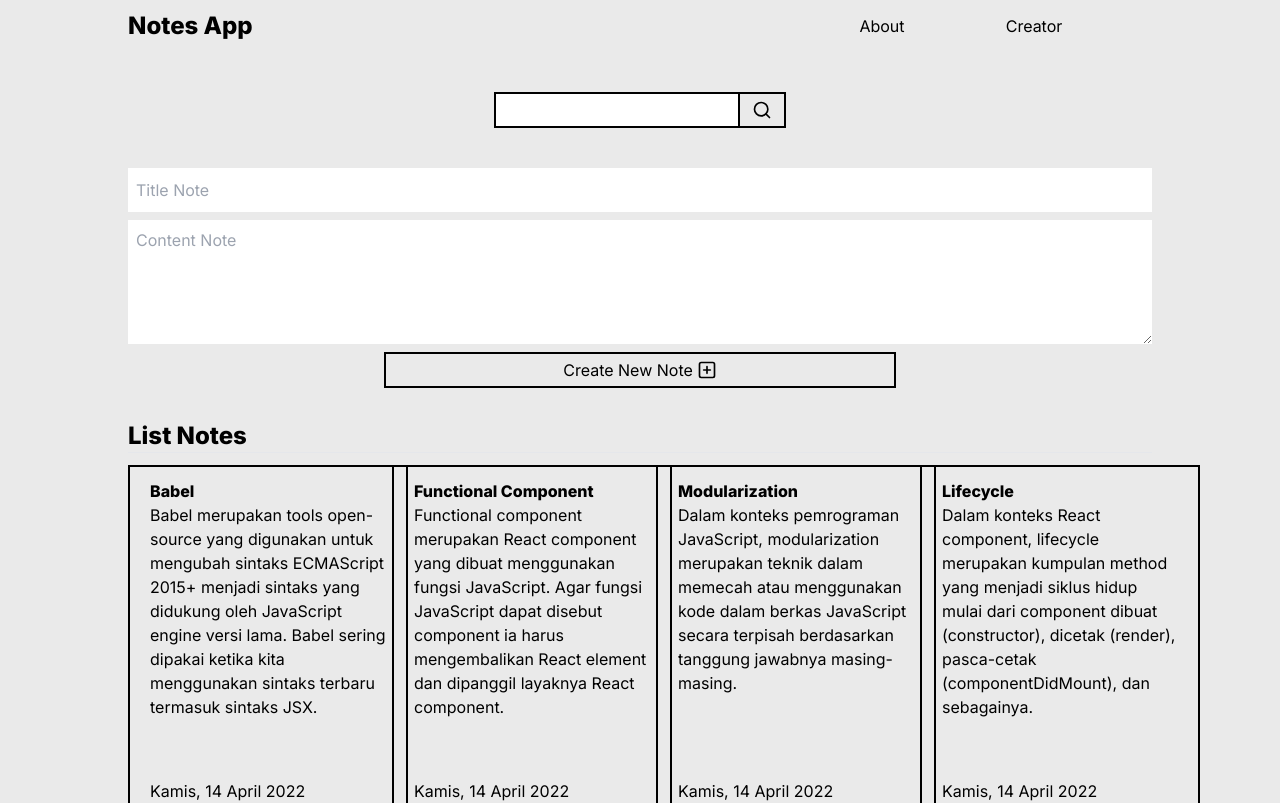
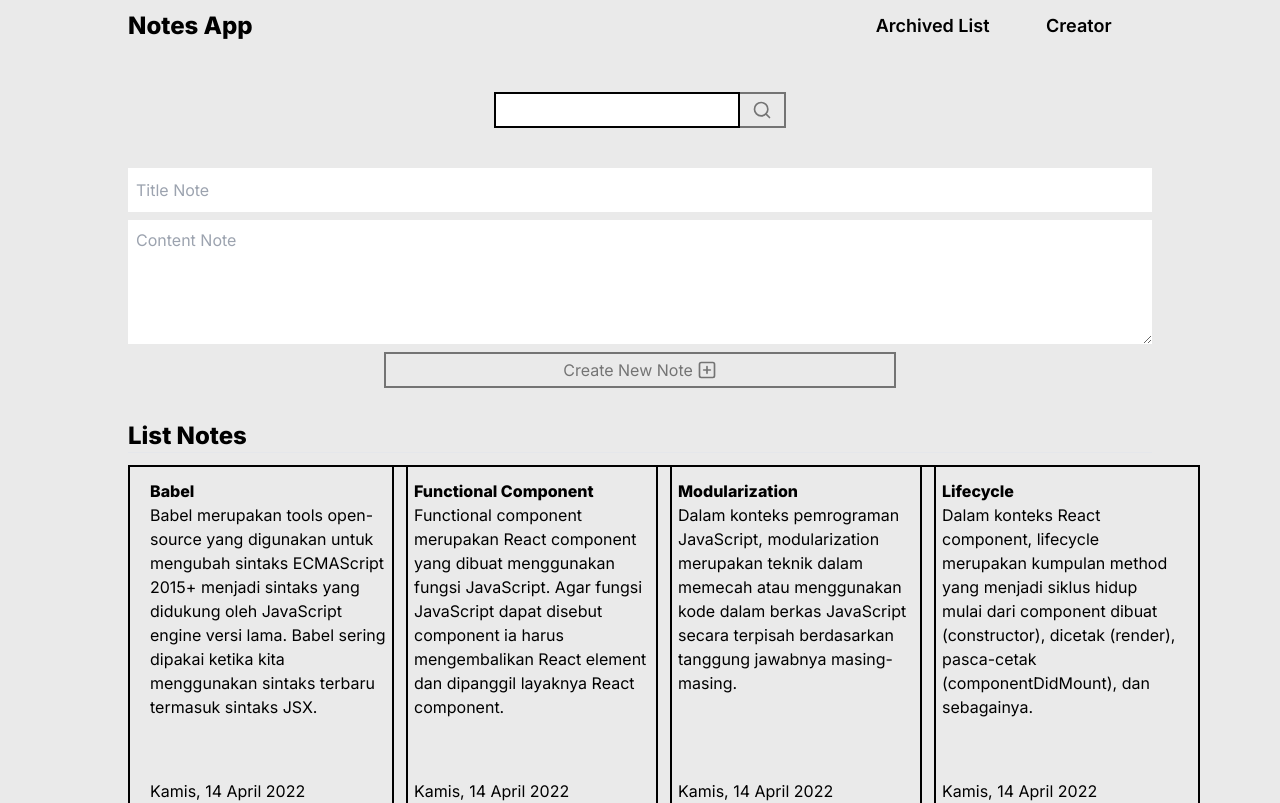
Before and after one commit to dennyzain/submission-notes-app, a React (Vite) app: page / in a window 1280 px wide. Shown: the top 803 px of the page. Built offline with nearby package versions, Linux system fonts and the light colour scheme.

Commit message:
feat: list archived and search results

```diff
--- a/src/App.jsx
+++ b/src/App.jsx
@@ -10,8 +10,7 @@ export default function App() {
   const [content, setContent] = useState('');
   const [search, setSearch] = useState('');
   const [notes, setNotes] = useState(getInitialData());
-  const [archive, setArchive] = useState([]);
-  const [isArchiveList, setIsArchiveList] = useState(false);
+  const [isArchivedList, setArchivedList] = useState(false);
 
   const handleContent = ({ currentTarget }) => setContent(currentTarget.value);
   const handleTitle = ({ currentTarget }) => setTitle(currentTarget.value);
@@ -21,45 +20,49 @@ export default function App() {
     const newNotes = notes.filter((note) => note.id !== id);
     setNotes(newNotes);
   };
+
   const handleArchive = (id) => {
-    console.log(id);
-    console.log(setIsArchiveList);
-    console.log(search);
+    const data = notes.filter((note) => {
+      if (note.id === id) {
+        note.archived = true;
+      }
+      return note;
+    });
+    setNotes(data);
   };
+  const handleArchivedList = () => setArchivedList(!isArchivedList);
   const onSubmit = () => {
-    const createNewNotes = {
+    const createNewNote = {
       id: Date.now(),
       title,
       body: content,
       createdAt: new Date().toISOString(),
       archived: false,
     };
-    const newNotes = [...notes, createNewNotes];
+    const newNotes = [...notes, createNewNote];
     setNotes(newNotes);
     setTitle('');
     setContent('');
   };
-  const onSearch = () => {
-    console.log('sdads');
-  };
+  const onSearch = () => null;
 
   return (
-    <Layout>
-      <SearchForm handleSearch={handleSearch} onSearch={onSearch} />
+    <Layout handleArchivedList={handleArchivedList} isArchivedList={isArchivedList}>
+      <SearchForm handleSearch={handleSearch} onSearch={onSearch} disabled={search.length === 0} />
       <NoteForm
         title={title}
         content={content}
         setContent={handleContent}
         setTitle={handleTitle}
         onSubmit={onSubmit}
+        disabled={!(title && content)}
       />
       <ListNotes
         notes={notes}
-        archive={archive}
+        search={search}
         handleDelete={handleDelete}
         handleArchive={handleArchive}
-        setArchive={setArchive}
-        isArchiveList={isArchiveList}
+        isArchivedList={isArchivedList}
       />
     </Layout>
   );
--- a/src/components/molecules/CardNote.jsx
+++ b/src/components/molecules/CardNote.jsx
@@ -19,6 +19,7 @@ export default function CardNote({
         <p>{showFormattedDate(createdAt)}</p>
       </div>
       <div className="flex col-span-2 row-start-3 items-center justify-around">
+        { handleArchive && (
         <button
           type="button"
           onClick={() => handleArchive(id)}
@@ -26,6 +27,7 @@ export default function CardNote({
         >
           <p>Archive</p>
         </button>
+        )}
         <button
           type="button"
           onClick={() => handleDelete(id)}
--- a/src/components/organisms/Header.jsx
+++ b/src/components/organisms/Header.jsx
@@ -1,12 +1,18 @@
 import React from 'react';
 
-export default function Header() {
+export default function Header({ handleArchivedList, isArchivedList }) {
   return (
     <header>
-      <nav className="list-none navbar">
+      <nav className="grid
+    justify-center
+    items-center
+    py-[10px]
+    grid-cols-[2fr_1fr_1fr]
+    xl:grid-cols-[5fr_1fr_1fr]"
+      >
         <h1>Notes App</h1>
-        <li>About</li>
-        <li>Creator</li>
+        <button type="button" className="font-semibold text-sm lg:text-lg" onClick={handleArchivedList}>{!isArchivedList ? 'Archived List' : 'Notes List'}</button>
+        <button type="button" className="font-semibold text-sm lg:text-lg">Creator</button>
       </nav>
     </header>
   );
--- a/src/components/organisms/ListNotes.jsx
+++ b/src/components/organisms/ListNotes.jsx
@@ -3,22 +3,60 @@ import EmptyNotes from '../atoms/EmptyNotes';
 import CardNote from '../molecules/CardNote';
 
 export default function ListNotes({
-  isArchiveList, archive, notes, handleArchive, handleDelete,
+  isArchivedList, notes, handleArchive, handleDelete, search,
 }) {
-  if (isArchiveList) {
+  const archived = notes.filter((note) => note.archived === true);
+  if (isArchivedList && search.length === 0) {
     return (
       <div className="py-8">
         <h1>List Archived Notes</h1>
         <hr />
-        {archive.length > 0 ? (
+        {archived.length > 0 ? (
           <div className="grid grid-cols-1 sm:grid-cols-2 lg:grid-cols-3 xl:grid-cols-4 gap-8 pt-3">
-            {archive.map((note) => (
+            {archived.map((note) => (
               <CardNote
                 key={note.id}
-                handleArchive={handleArchive}
                 handleDelete={handleDelete}
                 {...note}
               />
+            ))}
+          </div>
+        ) : (
+          <EmptyNotes />
+        )}
+      </div>
+    );
+  }
+  if (search) {
+    const filterSearch = notes.filter((note) => note.title.toLowerCase().indexOf(search.toLowerCase()) !== -1);
+    return (
+      <div className="py-8">
+        <h1>
+          Result
+          {' '}
+          {search}
+          {' '}
+          :
+        </h1>
+        <hr />
+        {filterSearch.length > 0 ? (
+          <div className="grid grid-cols-1 sm:grid-cols-2 lg:grid-cols-3 xl:grid-cols-4 gap-8 pt-3">
+            {filterSearch.map((note) => (
+              note.archived === true
+                ? (
+                  <CardNote
+                    key={note.id}
+                    handleDelete={handleDelete}
+                    {...note}
+                  />
+                ) : (
+                  <CardNote
+                    key={note.id}
+                    handleDelete={handleDelete}
+                    handleArchive={handleArchive}
+                    {...note}
+                  />
+                )
             ))}
           </div>
         ) : (
@@ -32,9 +70,9 @@ export default function ListNotes({
     <div className="py-8">
       <h1>List Notes</h1>
       <hr />
-      {notes.length > 0 ? (
+      {notes.length > 0 && archived.length !== notes.length ? (
         <div className="grid grid-cols-1 sm:grid-cols-2 lg:grid-cols-3 xl:grid-cols-4 gap-8 pt-3">
-          {notes.map((note) => (
+          {notes.filter((note) => note.archived !== true).map((note) => (
             <CardNote
               key={note.id}
               handleDelete={handleDelete}
--- a/src/components/templates/Layout.jsx
+++ b/src/components/templates/Layout.jsx
@@ -1,9 +1,10 @@
+import React from 'react';
 import Header from '../organisms/Header';
 
-export default function Layout({ children }) {
+export default function Layout({ children, handleArchivedList, isArchivedList }) {
   return (
     <div className="w-4/5 m-auto h-screen">
-      <Header />
+      <Header handleArchivedList={handleArchivedList} isArchivedList={isArchivedList} />
       {children}
     </div>
   );
--- a/src/index.css
+++ b/src/index.css
@@ -13,13 +13,3 @@ body {
     @apply text-2xl font-extrabold;
   }
 }
-
-@layer components {
-  .navbar {
-    display: grid;
-    justify-content: center;
-    align-items: center;
-    padding: 10px 0;
-    grid-template-columns: 5fr 1fr 1fr;
-  }
-}
```
